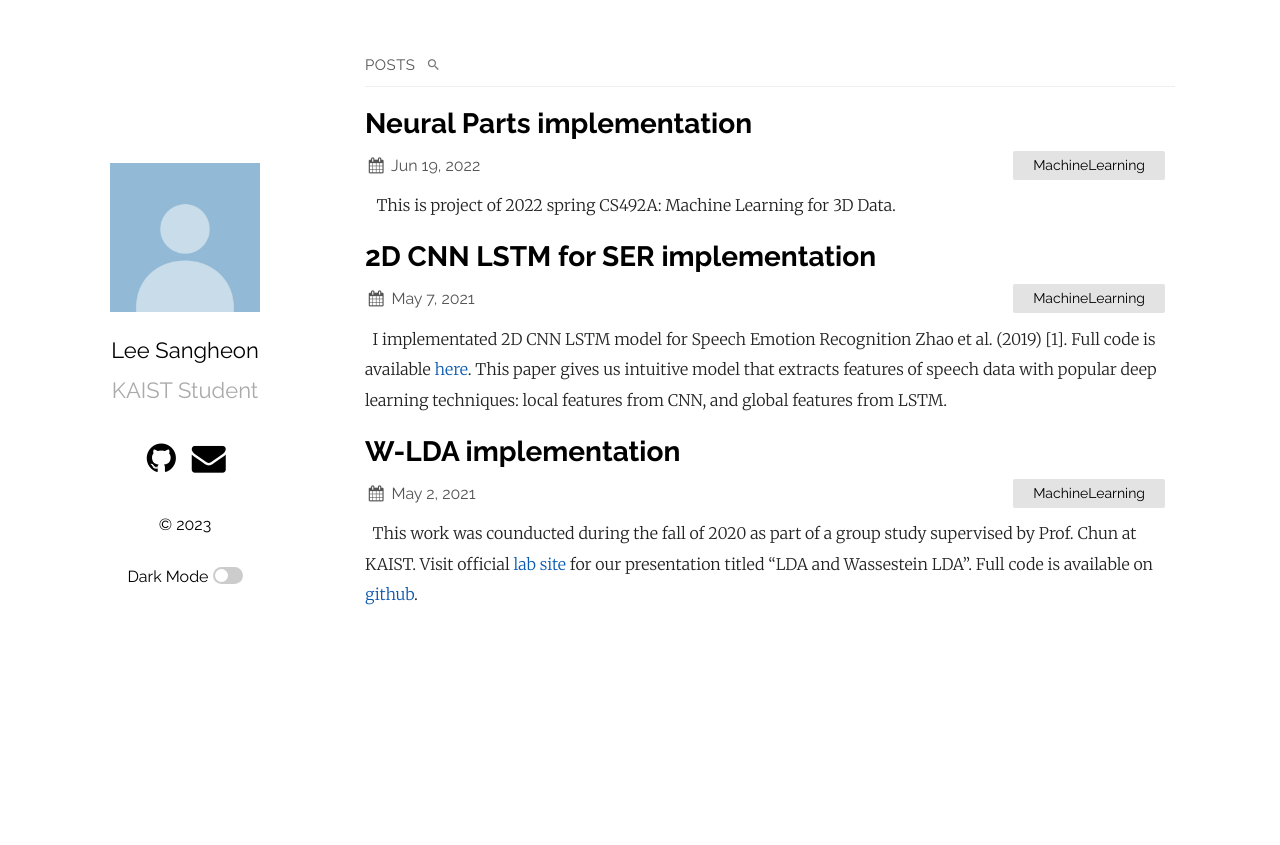
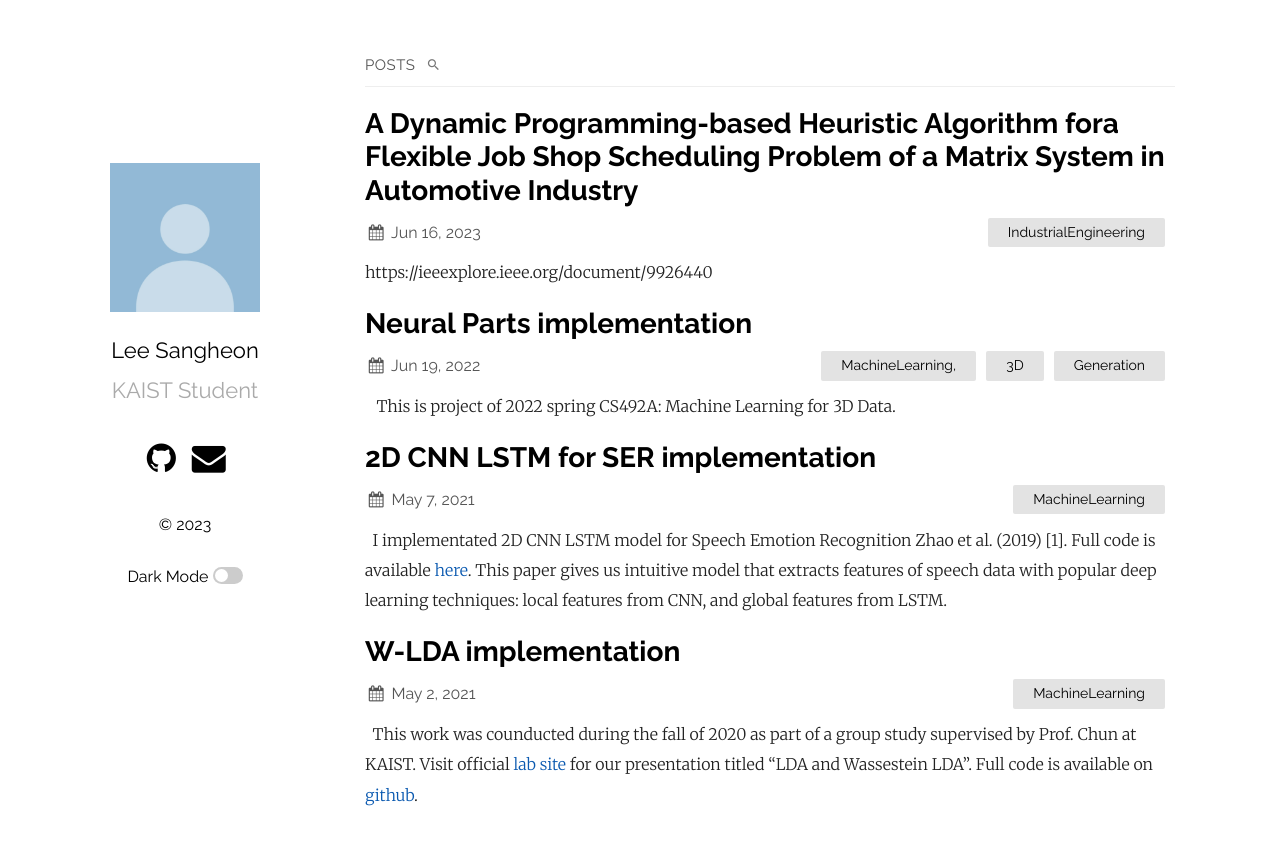
Before and after one commit to buaaaaang/buaaaaang.github.io, a Jekyll site: the page built from index.md, in a window 1280 px wide. Shown: the top 845 px of the page. Built offline with Jekyll 4.4.1, drawn with Linux system fonts in a browser that asks for light colours.

Commit message:
new post

```diff
--- a/_posts/2022-06-19-NeuralParts.markdown
+++ b/_posts/2022-06-19-NeuralParts.markdown
@@ -1,25 +1,24 @@
 ---
 layout: post
-title:  "Neural Parts implementation"
-date:   2022-06-19 19:42:00 +0900
-categories: MachineLearning
+title: "Neural Parts implementation"
+date: 2022-06-19 19:42:00 +0900
+categories: MachineLearning, 3D Generation
 use_math: true
 ---
 
 &nbsp;&nbsp; This is project of 2022 spring CS492A: Machine Learning for 3D Data.
 
-&nbsp;&nbsp;Me and my teammate implemented Neural Parts from scratch. The original paper[1] (Neural Parts: Learning Expressive 3D Shape Abstractions with Invertible Neural Networks) can be found [here][NeuralPartsPaper]. Neural parts is one of the implicit representation methods, especially the primitive-based method. It introduces a new way of reconstructing the surface. The main idea is to use the learned shape as a primitive. Though there were many hidden details that was not introduced in the paper, we have successfully reconstructed the code and got a similar result to the paper for the DFAUST dataset. The code is available [here][NeuralPartsGithub].
+&nbsp;&nbsp;Me and my teammate implemented Neural Parts from scratch. The original paper[1] (Neural Parts: Learning Expressive 3D Shape Abstractions with Invertible Neural Networks) can be found [here][neuralpartspaper]. Neural parts is one of the implicit representation methods, especially the primitive-based method. It introduces a new way of reconstructing the surface. The main idea is to use the learned shape as a primitive. Though there were many hidden details that was not introduced in the paper, we have successfully reconstructed the code and got a similar result to the paper for the DFAUST dataset. The code is available [here][neuralpartsgithub].
 
+## Introduction
 
-Introduction
---
 &nbsp;&nbsp;Lots of researchers have been worked on the task of reconstruction of surface from the given single image.
 There are several kinds of surface representation, such as point cloud, mesh, voxel grid, and implicit function. This project focus on the primitive-based method, which is a kind of implicit function method. Primitive-based method represents the surface as a union of primitives, where primitive is a part of surface having simple geometry.
 
 &nbsp;&nbsp;We have constructed the code of NeuralParts in our way and verified it using MPI Dynamic Faust dataset. As a first step, we preprocesed the data and build a data loader, which feeds preprocessed data as an input of a code. Our main code can be divided into three parts, model network, loss/metric function, and the train/test pipeline. We trained the model with a different number of primitives and then compared IOU and Chamfer-L1 distance with the paper result.
 
-Preprocessing
---
+## Preprocessing
+
 &nbsp;&nbsp;Before preprocessing the DFAUST dataset, we used provided code on DFAUST official website to get the mesh file. Three kinds of preprocessing are needed on the mesh.
 
 &nbsp;&nbsp;First, we should render the mesh into 224 X 244 images. Those images will be used as input for our network. We rendered meshes in the same way as [Hierarchical Primitives[2]][hpgithub]
@@ -28,37 +27,37 @@ Preprocessing
 
 &nbsp;&nbsp;Finally, we should sample points and labels uniformly distributed in the cube. The label is 1 if the point is inside the mesh and 0 if the point is outside the mesh. To get volume sample, we sample 100,000 points from space, and during training, we randomly sample 5,000 points, half of them inside the mesh and half of them outside the mesh, to calculate the loss. Objects are small compared to the cube, so we sample points inside the mesh with a higher probability so that sampled points have a similar number of in and out points. For unbiased loss, we should have to give weight to each point that is inversely proportional to its sampling probability. We referred to the code of [Occupancy Networks][ongithub][4] for the code segment to determine if the point is inside the mesh or not.
 
-Network
---
+## Network
+
 &nbsp;&nbsp;We have followed the network structure identical to the original paper. Overall network structure consists of two parts; Feature Extractor and Invertible Neural Network(INN). Feature Extractor captures the feature of the input image, and INN trains the homeomorphism between the sphere and each part.
 
 &nbsp;&nbsp;Feature extractor is implemented in feature_extractor.py. First, image of size 224 $\times$ 224 is given as input of pretrained ResNet-18 layer given by pytorch. By concatenating this with the primitives, which is initialized as a random numbers and have size 256, we can construct a feature(denoted as $Cm$ in the implementation) which decides the behaviour of INN.
 
-&nbsp;&nbsp;Invertible Neural Network(INN) in NeuralParts resembles the network structure introduced in [INN paper][INNPaper][5]. INN is a stack of 4 conditional coupling layers, normalizer, and affine transformation layer. Each conditional coupling layer modifies one coordinate, and such coordinate is predefined. By passsing the other two coordinates to a network layer, we can decide how the modification will be done. For example, for the conditional coupling layer modifying $z$ coordinate, we have
+&nbsp;&nbsp;Invertible Neural Network(INN) in NeuralParts resembles the network structure introduced in [INN paper][innpaper][5]. INN is a stack of 4 conditional coupling layers, normalizer, and affine transformation layer. Each conditional coupling layer modifies one coordinate, and such coordinate is predefined. By passsing the other two coordinates to a network layer, we can decide how the modification will be done. For example, for the conditional coupling layer modifying $z$ coordinate, we have
 \begin{aligned}
-(x_o, y_o, z_o) = (x_i, y_i, t_\theta(x_i, y_i) + z_i \cdot exp(s_\theta(x_i, y_i)))
+(x*o, y_o, z_o) = (x_i, y_i, t*\theta(x*i, y_i) + z_i \cdot exp(s*\theta(x*i, y_i)))
 \end{aligned}
 Note that its inverse is
 \begin{aligned}
-(x_i, y_i, z_i) = (x_o, y_o, (z_o - t_\theta(x_o, y_o)) \cdot exp(-s_\theta(x_o, y_o))
+(x_i, y_i, z_i) = (x_o, y_o, (z_o - t*\theta(x*o, y_o)) \cdot exp(-s*\theta(x_o, y_o))
 \end{aligned}
 so calculating inverse can be done by simply modifying the operation.
 
 &nbsp;&nbsp;Note that in neuralParts, the homeomorphism between sphere and $m$th primitive is denoted as $\phi_\theta(\mathbf{x}, C_m)$, and implicit function representation of a surface is given as
 \begin{aligned}
-g^m(\mathbf{x}) = \Vert \phi_\theta^{-1}(\mathbf{x};C_m)\Vert - r
+g^m(\mathbf{x}) = \Vert \phi*\theta^{-1}(\mathbf{x};C_m)\Vert - r
 \end{aligned}
 where $r$ is a radius of sphere. Note that if we let $G$ by
 \begin{aligned}
-G(\mathbf{x}) = \min_{1 \le m \le n_p} g^m(\mathbf{x})
+G(\mathbf{x}) = \min*{1 \le m \le n_p} g^m(\mathbf{x})
 \end{aligned}
 then $G(\mathbf{x}) < 0$ means that the point $\mathbf{x}$ is in the inside of a shape; $G(\mathbf{x}) = 0$ means that $\mathbf{x}$ is on a boundary surface, and $G(\mathbf{x}) > 0$ says $\mathbf{x}$ is on the outside.
 
-Loss and metric
---
+## Loss and metric
+
 &nbsp;&nbsp;The loss of our network is defined as a weighted sum of five loss functions, as follows.
 \begin{aligned}
-L = w_{rec}L_{rec} + w_{occ}L_{occ} + w_{norm}L_{norm} + \\w_{overlap}L_{overlap} + w_{cover}L_{cover}
+L = w*{rec}L*{rec} + w*{occ}L*{occ} + w*{norm}L*{norm} + \\w*{overlap}L*{overlap} + w*{cover}L*{cover}
 \end{aligned}
 The model takes points randomly sampled from a sphere during training, giving surface points of predicted primitives as an output.
 $L_{rec}$ is called reconstruction loss, and it is bidirectional Chamfer loss between surface samples and the output point.
@@ -69,7 +68,7 @@ $L_{rec}$ is called reconstruction loss, and it is bidirectional Chamfer loss be
 
 &nbsp;&nbsp;$L_{overlap}$ is called overlapping loss, and it penalizes the overlapping of more than one primitives. For each sampled point $\mathbf{x}$, $L_{norm}$ can be calculated as an average of
 \begin{aligned}
-max\left(0, \sum_{m = 1}^{n_p} \sigma(-g^m(\mathbf{x})/\tau) - \lambda\right)
+max\left(0, \sum\_{m = 1}^{n_p} \sigma(-g^m(\mathbf{x})/\tau) - \lambda\right)
 \end{aligned}
 Here the $\sigma$ is a sigmoid function, $\tau$ determines the sharpness, and $\lambda$ determines how much to penalize. In the original paper, $\lambda$ is setted to 1.95 as default.
 
@@ -77,8 +76,8 @@ Here the $\sigma$ is a sigmoid function, $\tau$ determines the sharpness, and $\
 
 &nbsp;&nbsp;IoU(Intersection over union) and Chamfer L1 distance were used as metrics to evaluate the model. IoU is the volume of the intersection divided by the volume of the union. To get IoU, we use preprocessed volume samples. (To remind, they are points sampled randomly from a cube.) We measure the volume of intersection and union by counting the number of volume samples inside, with considering weights. Getting Chamfer L1 distance is similar to the way getting reconstruction loss; we sum over the L1 distance of points.
 
-Hidden details in Implementation
----
+## Hidden details in Implementation
+
 &nbsp;&nbsp;This section describes some details were not described in the paper NeuralParts. We found them out by lots of trials.
 
 &nbsp;&nbsp;Mesh rendering should be done with appropriate angles and contrast. Otherwise, the result is terrible. Man in DFAUST data move to the side, jump, and dance, so we should be able to know the x, y, and z position of the man by only one picture. So we should render mesh from a position somewhere in the top-right. It was tough finding out that rendering mesh in the same way the author did in [previous work][hpgithub] works well.
@@ -89,25 +88,25 @@ Hidden details in Implementation
 
 &nbsp;&nbsp;Coverage loss design in github code was different from that of paper. Instead of the formula used in the original paper, author uses the formula
 \begin{aligned}
-\sum_{m = 1}^{n_p}\sum_{\mathbf{x}} -\log(10^{-6} + \sigma(-g^m(\mathbf{x})/\tau))
+\sum*{m = 1}^{n_p}\sum*{\mathbf{x}} -\log(10^{-6} + \sigma(-g^m(\mathbf{x})/\tau))
 \end{aligned}
 as her code, where summation over $\mathbf{x}$ denotes the summation over the sampled points inside the primitives having least 10 values of $g^m$. Our code didn't work when we followed paper, so we followed the author's code instead.
 
-Experimental result
----
+## Experimental result
+
 &nbsp;&nbsp;We trained the model with different number of primitives.
 
 following table is result that we got:
 
 |            | 2     | 5     | 8     | 10    |
-|------------|-------|-------|-------|-------|
+| ---------- | ----- | ----- | ----- | ----- |
 | IoU        | 0.640 | 0.654 | 0.645 | 0.643 |
 | Chamfer-L1 | 0.109 | 0.092 | 0.089 | 0.089 |
 
 following is the result of original paper:
 
 |            | 2     | 5     | 8     | 10    |
-|------------|-------|-------|-------|-------|
+| ---------- | ----- | ----- | ----- | ----- |
 | IoU        | 0.675 | 0.673 | 0.676 | 0.678 |
 | Chamfer-L1 | 0.101 | 0.097 | 0.090 | 0.095 |
 
@@ -118,29 +117,30 @@ we can observe that shape is represented well by primitives, but the alignment o
 
 &nbsp;&nbsp;In our observation, the alignment of primitives is fixed in the early stage of training by network initialization, and they are hard to be changed after the early stage. We guess that since there is high freedom in the form of primitives, the network tries to make each primitive more complex rather than fixing their alignment. This observation suggests that primitives that can be too complex are not always good.
 
-Conclusion
----
+## Conclusion
+
 &nbsp;&nbsp;In summary, we have reconstructed the whole code of Neural Parts: data preprocess, model network, loss/metric functions, and train/test pipeline. We experimented using DFAUST dataset with different number of primitives and observe similar results with the paper. We also conducted an ablation study by removing one of the five losses and could get the same qualitative result with paper.
 
 &nbsp;&nbsp;As mentioned before, from the output mesh of the trained model, we could observe that the alignment of primitive differs every time we train a new model. This may have happened by too much freedom in the shape of primitives. We suggest that finding a primitive-based method in the middle with less complex primitive than neural parts but still more exquisite primitive than convexes would give us a better primitive-based representation.
 
-Acknowledgments
----
+## Acknowledgments
+
 &nbsp;&nbsp;I worked on data preprocessing, building data loader, some loss/metric functions, and building an overall train/test pipeline, and debugging INN. Yuil studied and implemented feature extractor, Invertible Neural Network, and several loss functions and worked on ablation study.
 
 &nbsp;&nbsp;As described before, to get DFAUST mesh, we used code in [here][dfaust]. To render mesh, we used render_dfaust.py in [here][hpgithub]. For labeling volume samples, we used inside_mesh.py in [here][ongithub]
 
-References
----
+## References
+
 [1] Despoina Paschalidou, Angelos Katharopoulos, Andreas Geiger, and Sanja Fidler. Neural parts: Learning expressive 3d shape abstractions with invertible neural networks, 2021.
 [2] Despoina Paschalidou, Ali Osman Ulusoy, and Andreas Geiger. Superquadrics revisited: Learning 3d shape parsing beyond cuboids, 2019.
 [3] Federica Bogo, Javier Romero, Gerard Pons-Moll, and Michael J. Black. Dynamic FAUST: Registering human bodies in motion. In IEEE Conf. on Computer Vision and Pattern Recognition (CVPR), July 2017.
 [4] Lars Mescheder, Michael Oechsle, Michael Niemeyer, Sebastian Nowozin, and Andreas Geiger. Occupancy networks: Learning 3d reconstruction in function space. In Proceedings IEEE Conf. on Computer Vision and Pattern Recognition (CVPR), 2019.
 [5] Laurent Dinh, Jascha Sohl-Dickstein, and Samy Bengio. Density estimation using real nvp, 2017.
 
-[NeuralPartsPaper]: https://arxiv.org/abs/2103.10429
-[NeuralPartsGithub]: https://github.com/buaaaaang/NeuralParts
+[neuralpartspaper]: https://arxiv.org/abs/2103.10429
+[neuralpartsgithub]: https://github.com/buaaaaang/NeuralParts
 [hpgithub]: https://github.com/paschalidoud/hierarchical_primitives
 [ongithub]: https://github.com/autonomousvision/occupancy_networks
+
 [INNPaper]: [https://arxiv.org/abs/1605.08803]
 [dfaust]: [https://dfaust.is.tue.mpg.de/]
--- /dev/null
+++ b/_posts/2023-06-16-A Dynamic Programming-based Heuristic Algorithm fora Flexible Job Shop Scheduling Problem of a Matrix System in Automotive Industry.markdown
@@ -0,0 +1,9 @@
+---
+layout: post
+title: "A Dynamic Programming-based Heuristic Algorithm fora Flexible Job Shop Scheduling Problem of a Matrix System in Automotive Industry"
+date: 2023-06-16 19:42:00 +0900
+categories: IndustrialEngineering
+use_math: true
+---
+
+https://ieeexplore.ieee.org/document/9926440
```
